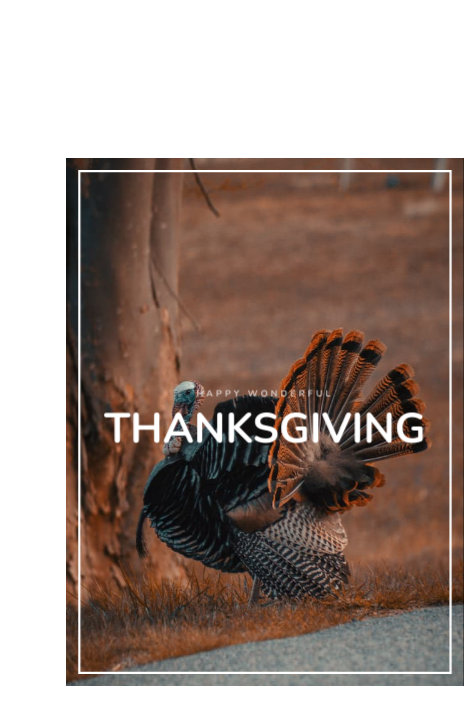
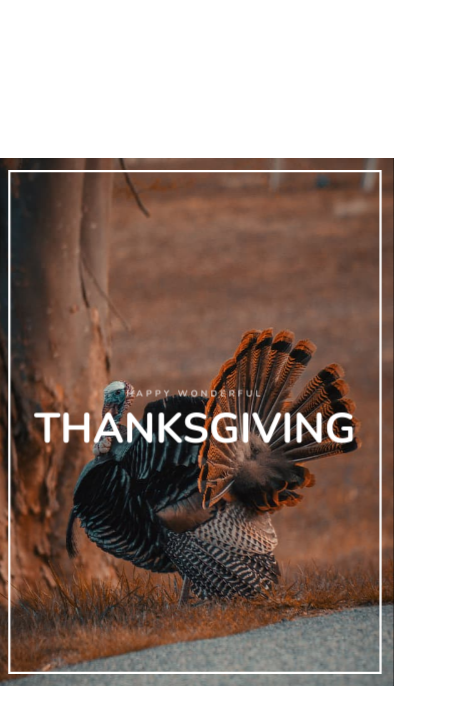
Before and after one commit to RVCC-IDMX/css-card-flip-FrederickLamptey, an Eleventy site: page src/index.html in a window 390 px wide. Shown: the whole page, 464 px wide, since content can reach past the window. Built offline with nearby package versions, Linux system fonts and the light colour scheme; Eleventy itself is replaced by a stand-in of ours; files that its build step writes are made by us from their sources.

Commit message:
edit index.html and article

```diff
--- a/src/index.html
+++ b/src/index.html
@@ -19,7 +19,7 @@
     </div>
     <div class="card__back">
       <p class="card__body">
-        Huray! It is yet another day of thanksgiving. Yes, the year hasn't been all rosy but we are still alive and that's what we should be thankful for. At least when you have life, you have hope for the future. Hence, as we all gather with our loved ones today, lets ensure that we make it memorable one by digesting more turkeys, laughing with loved ones and the greatest of all, showing love to everyone we find around today! Stay safe and blessed in this winter season.
+        Huray! It is yet another day of thanksgiving. Yes, the year hasn't been all rosy but we are still alive and that's what we should be thankful for. At least when you have life, you have hope for the future. Hence, as we all gather with our loved ones today, lets ensure that we make it a memorable one by digesting more turkeys, laughing with loved ones and the greatest of all, showing love to everyone we find around today! Stay safe and blessed in this winter season.
       </p>
     </div>
   </div>
--- a/src/sass/components/_article.scss
+++ b/src/sass/components/_article.scss
@@ -104,6 +104,7 @@
 @media screen and (max-width: 500px) {
   .card {
     transform: scale(0.75);
+    margin-inline: -6rem;
   }
 }
 
```
